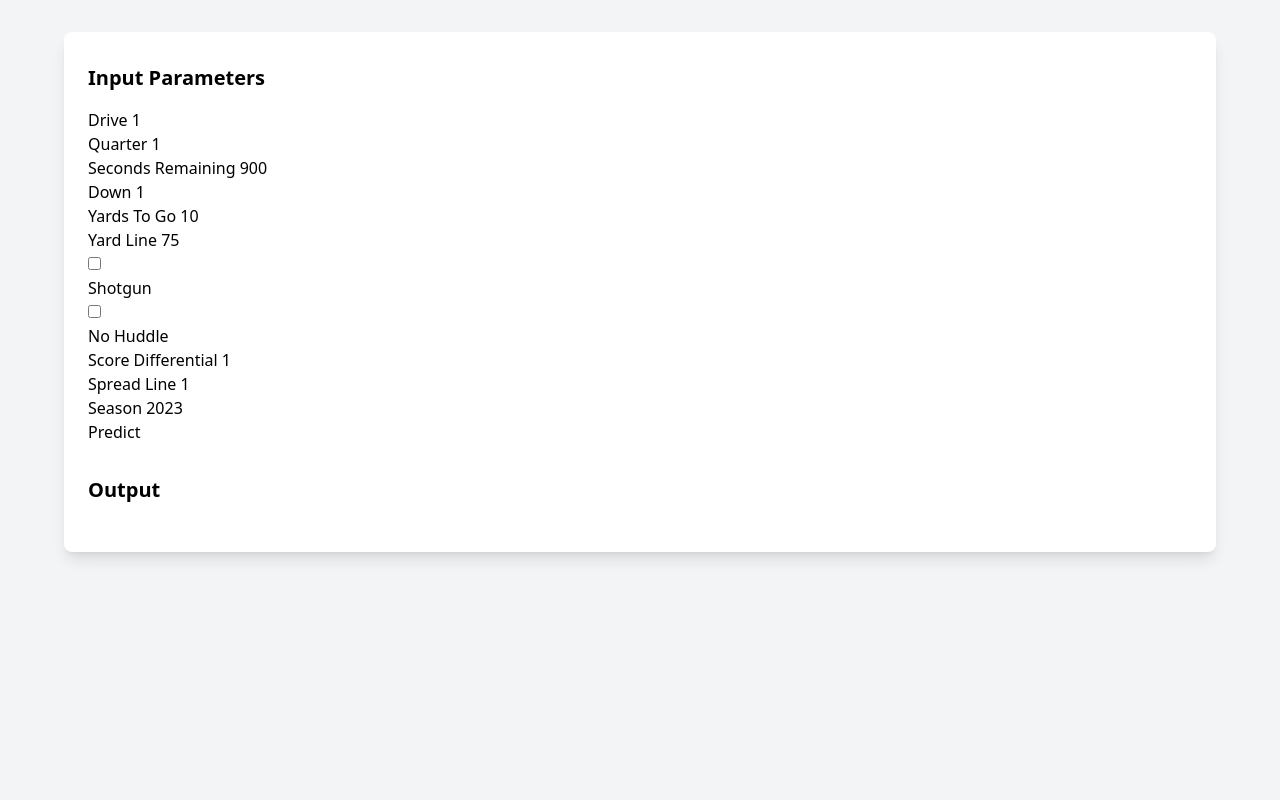
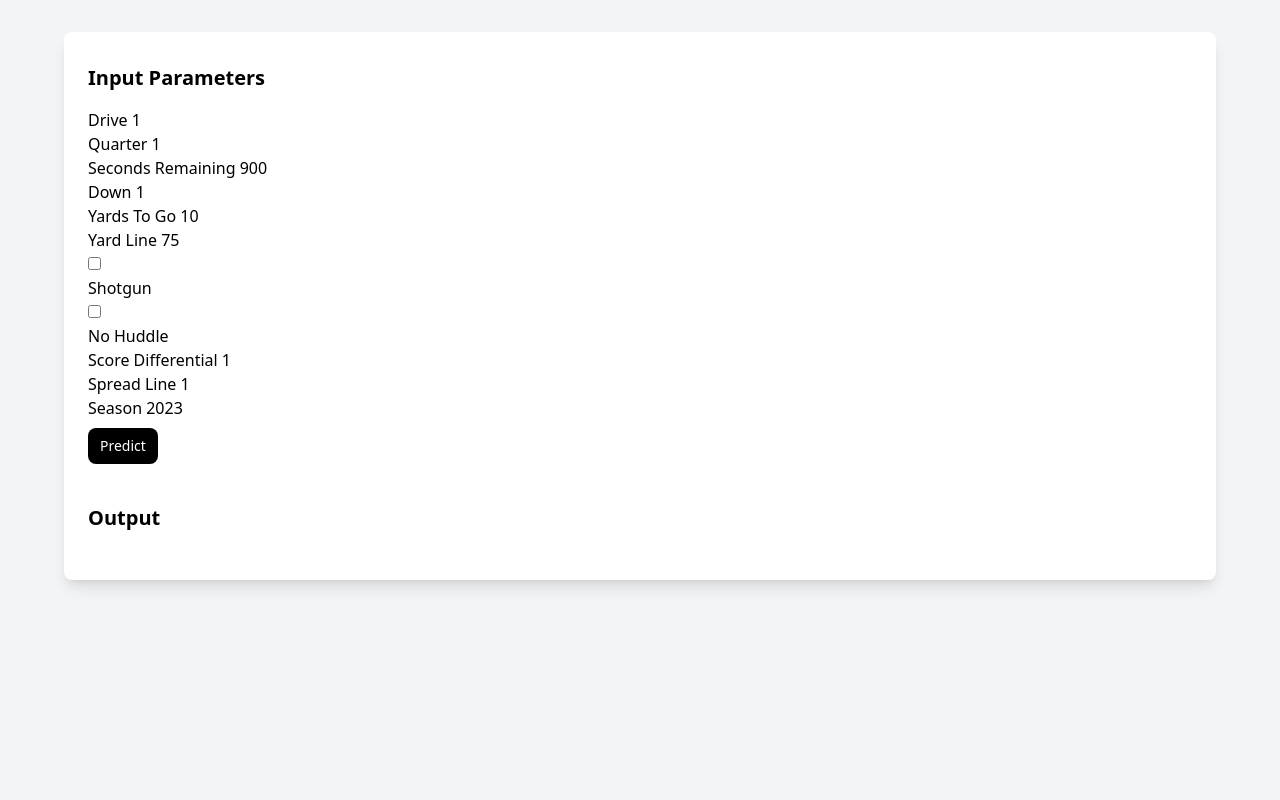
Before and after one commit to hansmissenheim/play-prediction, a Flask app: page / in a window 1280 px wide. Run offline with Flask 3, Linux system fonts and the light colour scheme; some libraries are stand-ins or nearby versions.

Commit message:
Add styling to "Predict" button

```diff
--- a/app/static/css/main.css
+++ b/app/static/css/main.css
@@ -558,6 +558,10 @@ video {
   margin: 1rem;
 }
 
+.m-2 {
+  margin: 0.5rem;
+}
+
 .mx-auto {
   margin-left: auto;
   margin-right: auto;
@@ -571,6 +575,11 @@ video {
 .my-4 {
   margin-top: 1rem;
   margin-bottom: 1rem;
+}
+
+.my-2 {
+  margin-top: 0.5rem;
+  margin-bottom: 0.5rem;
 }
 
 .mb-2 {
@@ -694,6 +703,11 @@ video {
   background-color: rgb(255 255 255 / var(--tw-bg-opacity));
 }
 
+.bg-black {
+  --tw-bg-opacity: 1;
+  background-color: rgb(0 0 0 / var(--tw-bg-opacity));
+}
+
 .p-2 {
   padding: 0.5rem;
 }
@@ -725,6 +739,11 @@ video {
 .py-8 {
   padding-top: 2rem;
   padding-bottom: 2rem;
+}
+
+.px-3 {
+  padding-left: 0.75rem;
+  padding-right: 0.75rem;
 }
 
 .text-center {
@@ -773,6 +792,11 @@ video {
 .hover\:bg-blue-800:hover {
   --tw-bg-opacity: 1;
   background-color: rgb(30 64 175 / var(--tw-bg-opacity));
+}
+
+.hover\:bg-gray-800:hover {
+  --tw-bg-opacity: 1;
+  background-color: rgb(31 41 55 / var(--tw-bg-opacity));
 }
 
 .focus\:border-blue-500:focus {
--- a/app/templates/index.html
+++ b/app/templates/index.html
@@ -77,7 +77,8 @@
                     <input type="number" name="season" value="2023" />
                 </div>
 
-                <button type="submit">Predict</button>
+                <button type="submit"
+                    class="my-2 px-3 py-2 text-sm font-medium text-center text-white bg-black rounded-lg hover:bg-gray-800">Predict</button>
             </form>
 
             <div>
```
